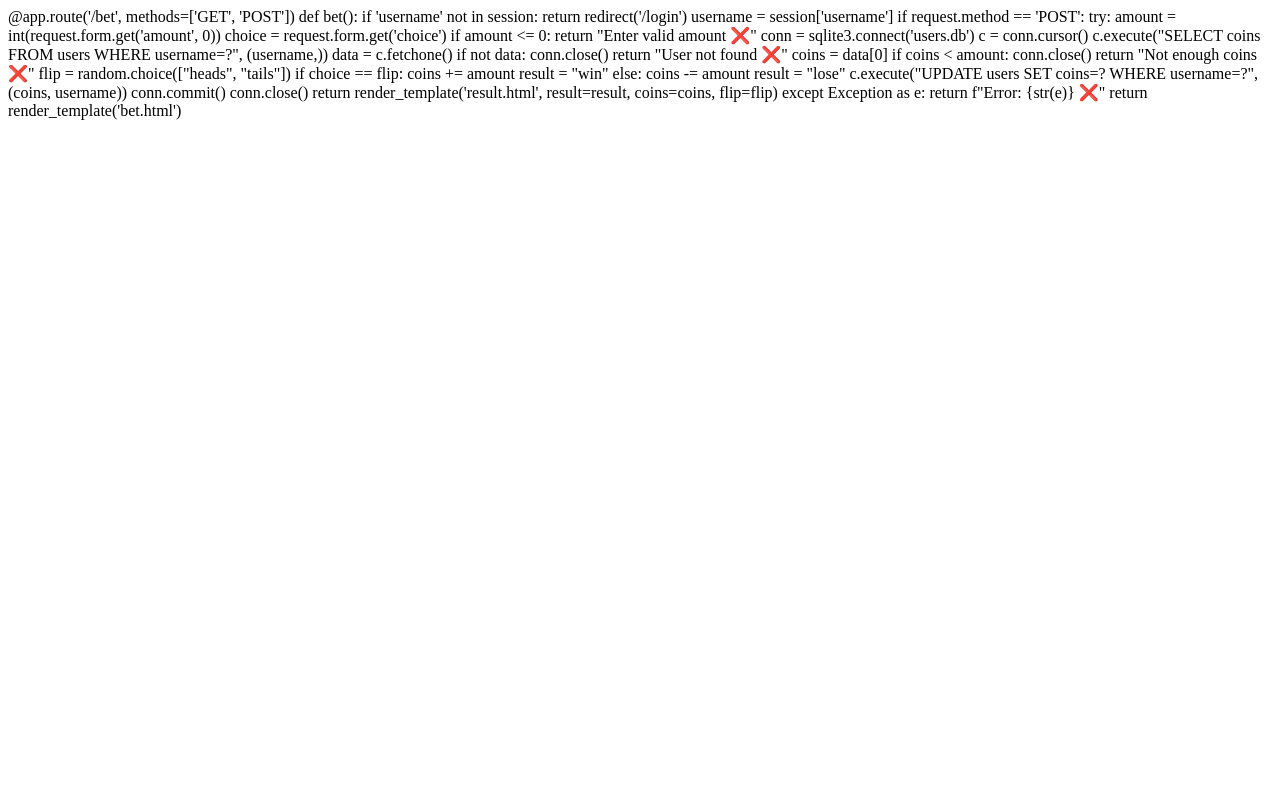
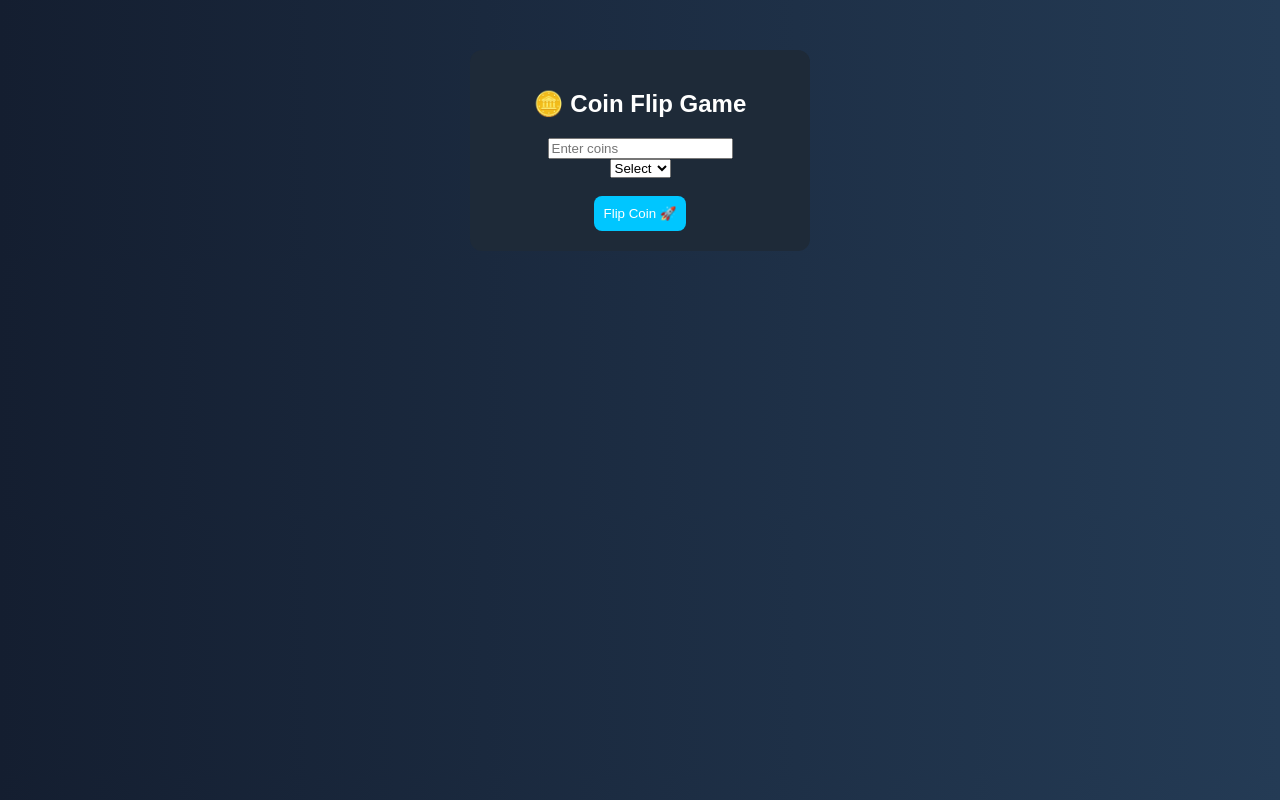
Before and after one commit to kapilayya45-cmd/betting-app, a Python web app: template templates/bet.html in a window 1280 px wide. Run offline with Jinja, Linux system fonts and the light colour scheme; the template is opened without the code that fills it, so the values that code supplies are empty.

Commit message:
Update bet.html

```diff
--- a/templates/bet.html
+++ b/templates/bet.html
@@ -1,50 +1,26 @@
-@app.route('/bet', methods=['GET', 'POST'])
-def bet():
-    if 'username' not in session:
-        return redirect('/login')
+<!DOCTYPE html>
+<html>
+<head>
+<title>Coin Flip</title>
+<link rel="stylesheet" href="{{ url_for('static', filename='style.css') }}">
+</head>
+<body>
 
-    username = session['username']
+<div class="container">
+    <h2>🪙 Coin Flip Game</h2>
 
-    if request.method == 'POST':
-        try:
-            amount = int(request.form.get('amount', 0))
-            choice = request.form.get('choice')
+    <form method="POST">
+        <input type="number" name="amount" placeholder="Enter coins" required><br>
 
-            if amount <= 0:
-                return "Enter valid amount ❌"
+        <select name="choice" required>
+            <option value="">Select</option>
+            <option value="heads">Heads</option>
+            <option value="tails">Tails</option>
+        </select><br><br>
 
-            conn = sqlite3.connect('users.db')
-            c = conn.cursor()
+        <button type="submit">Flip Coin 🚀</button>
+    </form>
+</div>
 
-            c.execute("SELECT coins FROM users WHERE username=?", (username,))
-            data = c.fetchone()
-
-            if not data:
-                conn.close()
-                return "User not found ❌"
-
-            coins = data[0]
-
-            if coins < amount:
-                conn.close()
-                return "Not enough coins ❌"
-
-            flip = random.choice(["heads", "tails"])
-
-            if choice == flip:
-                coins += amount
-                result = "win"
-            else:
-                coins -= amount
-                result = "lose"
-
-            c.execute("UPDATE users SET coins=? WHERE username=?", (coins, username))
-            conn.commit()
-            conn.close()
-
-            return render_template('result.html', result=result, coins=coins, flip=flip)
-
-        except Exception as e:
-            return f"Error: {str(e)} ❌"
-
-    return render_template('bet.html')
+</body>
+</html>
```
